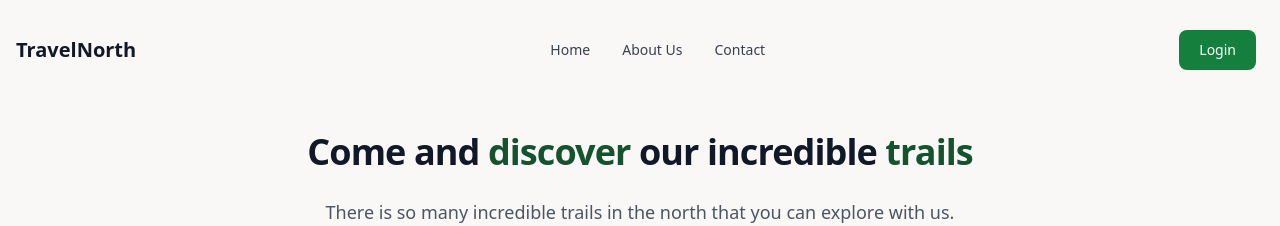
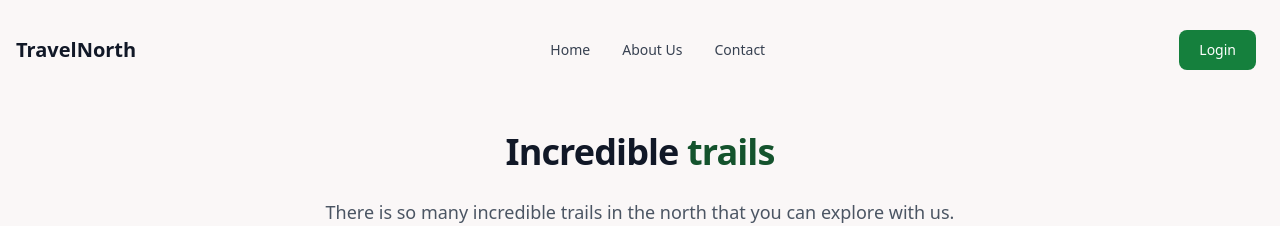
Before and after one commit to dtmiranda/travel-frontend, a Next.js app: page /trails in a window 1280 px wide. Shown: the top 226 px of the page. Built offline with nearby package versions, Linux system fonts and the light colour scheme.

Commit message:
change title

```diff
--- a/pages/trails.tsx
+++ b/pages/trails.tsx
@@ -99,7 +99,7 @@ export default function Trails(){
       <section className="mt-8">
       <div className="mx-auto text-center max-w-2xl lg:text-center">
         <p className="mt-2 text-3xl font-bold tracking-tight text-gray-900 sm:text-4xl">
-          Come and <span className="text-3xl font-bold tracking-tight text-green-900 sm:text-4xl">discover</span> our incredible
+          Incredible
           <span className="text-3xl font-bold tracking-tight text-green-900 sm:text-4xl"> trails</span>
         </p>
         <p className="mt-6 text-lg leading-8 text-gray-600">
```
